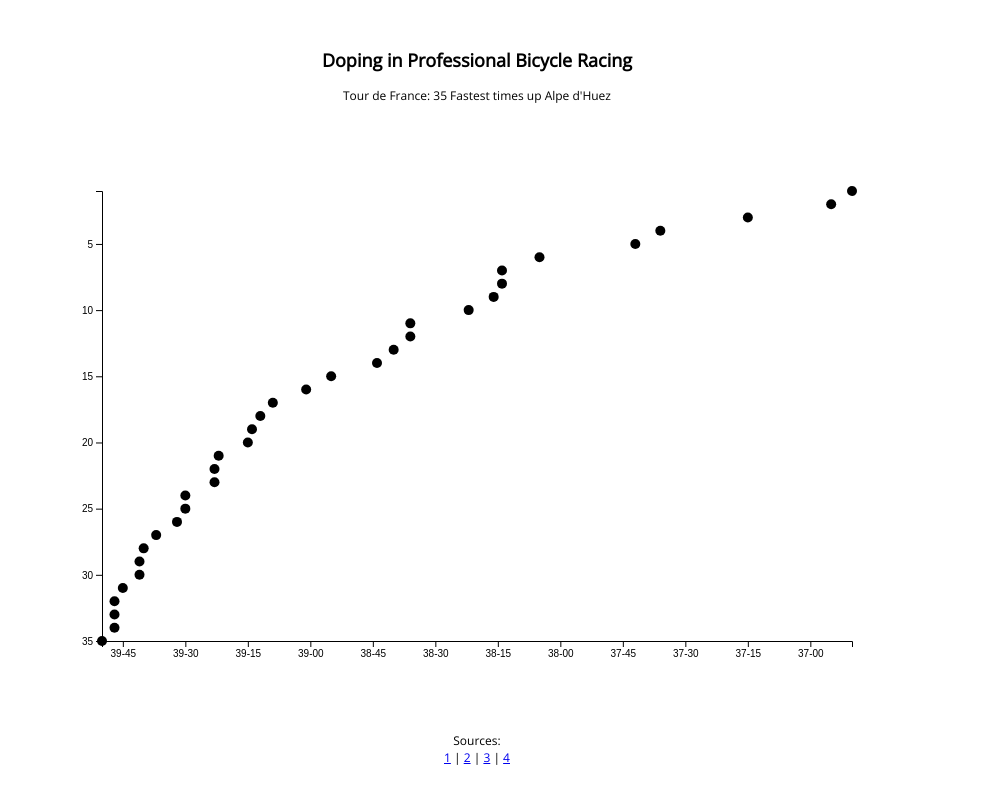
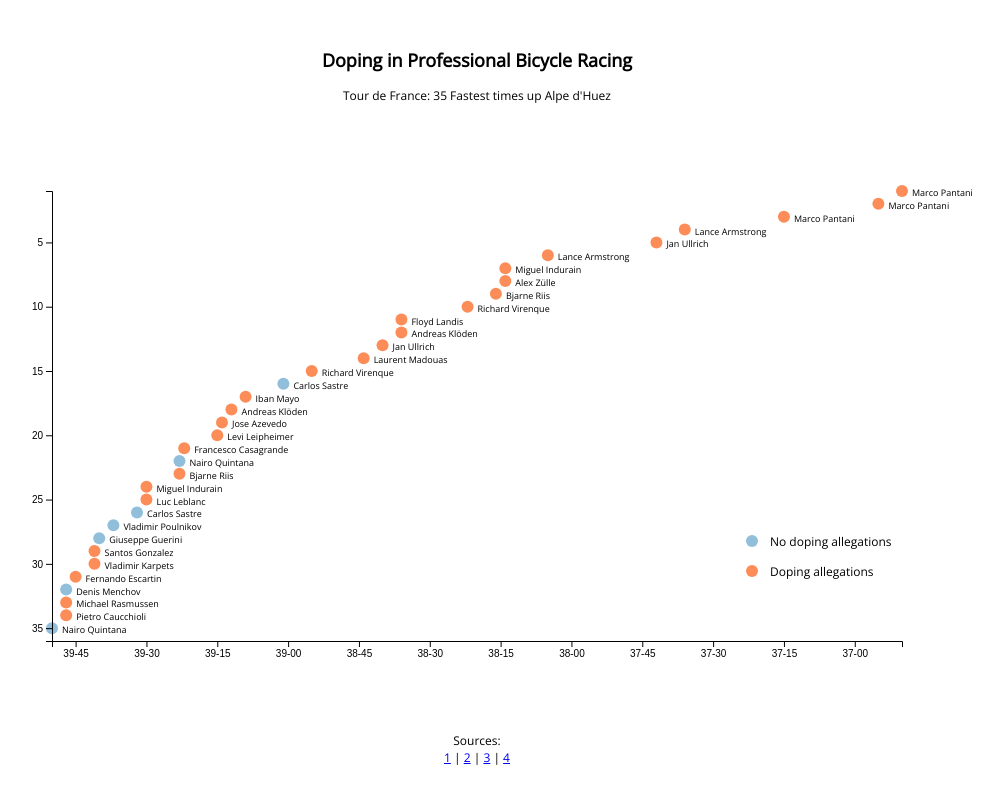
Before and after one commit to nedphlix/fcc-scatterplot, a plain HTML site: page index.html in a window 1280 px wide. Shown: the whole page, without its empty margins (163-1166 px from the left). Drawn offline with nearby package versions, Linux system fonts and the light colour scheme.

Commit message:
Added lots of stuff, almost done

```diff
--- a/fcc_scatterplot.js
+++ b/fcc_scatterplot.js
@@ -10,10 +10,19 @@ function draw(data) {
 	// basic variables
 	"use strict";
 	var margin = 75,
-		width = 900 - margin,
+		width = 1000 - margin,
 		height = 600 - margin,
-		radius = 5,
-		color = 'black';
+		radius = 6,
+		color_clean = '#91bfdb',
+		color_doping = '#fc8d59';
+
+	function color_picker(d) {
+		if (d["Doping"] !== "") {
+			return color_doping;
+		} else {
+			return color_clean;
+		}
+	}
 
 	// chart title
 	d3.select("body")
@@ -38,6 +47,12 @@ function draw(data) {
 		.enter()
 		.append("circle");
 
+	d3.select("svg")
+		.selectAll("text")
+		.data(data)
+		.enter()
+		.append("text");
+
 	// find range of time column
 	var time_extent = d3.extent(data, function(d) {
 		return d["Time"];
@@ -49,6 +64,7 @@ function draw(data) {
 	var place_extent = d3.extent(data, function(d) {
 		return d["Place"];
 	})
+	place_extent[1] += 1;
 	place_extent.reverse();
 	console.log("place_extent: " + place_extent);
 
@@ -69,6 +85,19 @@ function draw(data) {
 	// create y axis for place
 	var place_axis = d3.axisLeft()
 		.scale(place_scale);
+
+	// draw data labels
+	d3.selectAll("text")
+		.attr("class", "label")
+		.attr("x", function(d) {
+			return time_scale(d["Time"]) + 10;
+		})
+		.attr("y", function(d) {
+			return place_scale(d["Place"]) + 5;
+		})
+		.text(function(d) {
+			return d["Name"];
+		})
 
 	// draw x-axis
 	d3.select("svg")
@@ -96,7 +125,72 @@ function draw(data) {
 			return place_scale(d["Place"]);
 		})
 		.attr("r", radius)
-		.attr("fill", color);
+		.attr("fill", function(d) {
+			return color_picker(d);
+		})
+		.attr("data-legend", function(d) {
+			return d["Name"];
+		})
+		.on("mouseover", function(d) {
+			tipMouseover(d);
+		})
+		.on("mouseout", function(d) {
+			tipMouseout(d);
+		})
+
+	// add legend
+	var legend = svg.append("g")
+		.attr("class", "legend")
+		.attr("transform", "translate(" + (width - 150) + "," + (height - 100) + ")")
+		.selectAll("g")
+		.data(["No doping allegations", "Doping allegations"])
+		.enter()
+		.append("g");
+
+	legend.append("circle")
+		.attr("cy", function(d, i) {
+			return i * 30;
+		})
+		.attr("r", radius)
+		.attr("fill", function(d) {
+			if(d == "No doping allegations") {
+				return color_clean;
+			} else {
+				return color_doping;
+			}
+		});
+
+	legend.append("text")
+		.attr("y", function(d, i) {
+			return i * 30 + 5;
+		})
+		.attr("x", radius * 3)
+		.text(function(d) {
+			return d;
+		})
+
+	// add tooltips
+	var tooltip = d3.select("body").append("div")
+		.attr("class", "tooltip")
+		.style("opacity", 0);
+
+		// tooltip mouseover event handler
+		var tipMouseover = function(d) {
+			var html = d["Name"] + " (" + d["Nationality"] + ")" + " in " + d["Year"] + ": XX:YY" + "<br>" + d["Doping"]; // d["Name"] + "<br>" + d["Doping"]
+
+			tooltip.transition()
+				.duration(100)
+				.style("opacity", .9);
+			tooltip.html(html)
+				.style("left", (d3.event.pageX + 5) + "px")
+				.style("top", (d3.event.pageY + 10) + "px")
+		};
+
+		var tipMouseout = function(d) {
+			tooltip.transition()
+				.duration(200)
+				.style("opacity", 0)
+		};
 
 	// add description text below
 	d3.select("body")
--- a/index.html
+++ b/index.html
@@ -12,6 +12,24 @@
 			text-align: center;
 		}
 
+		.label {
+			font-size: 9px;
+		}
+
+		.tooltip {
+			position: absolute;
+			text-align: left;
+			padding: 5px;
+			width: auto;
+			height: auto;
+			pointer-events: none;
+			background-color: #FFF;
+		}
+
+		.tooltip-span {
+			color: 'red';
+		}
+
 	</style>
 </head>
 <body></body>
```
